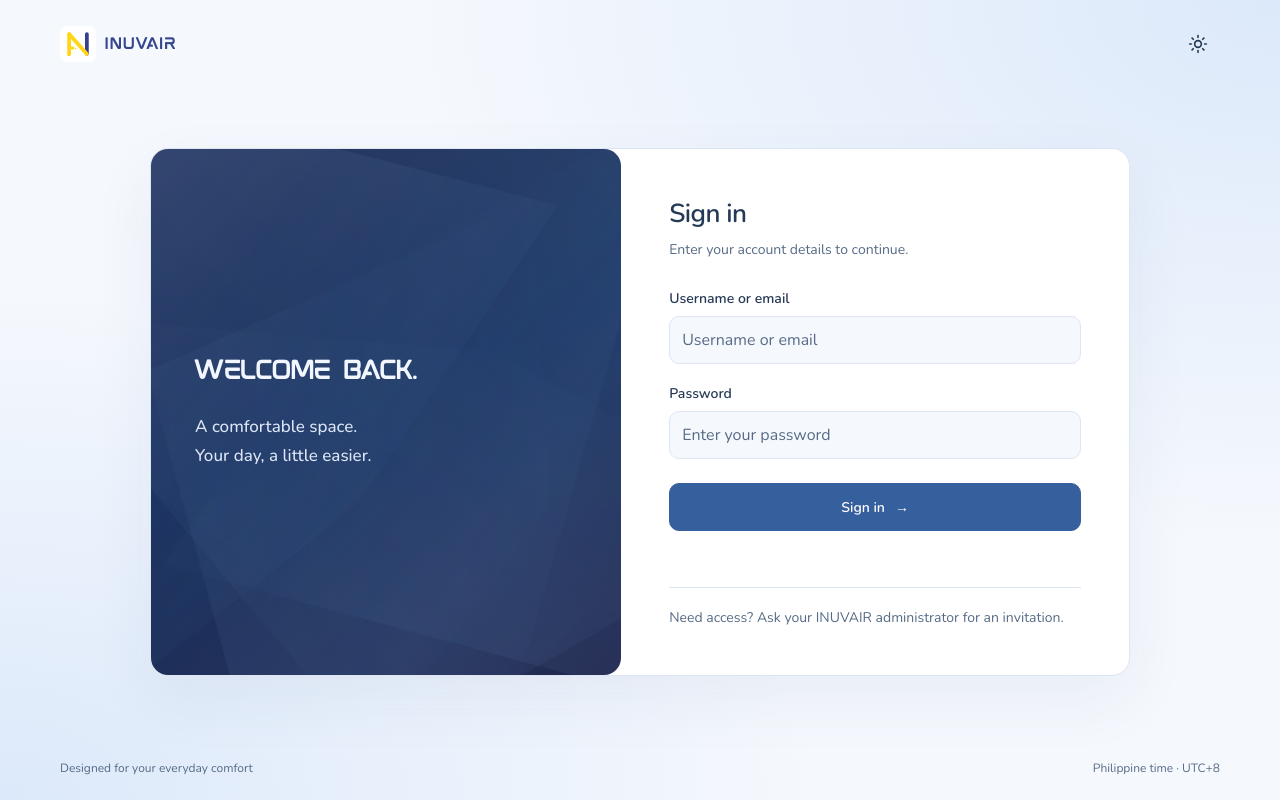
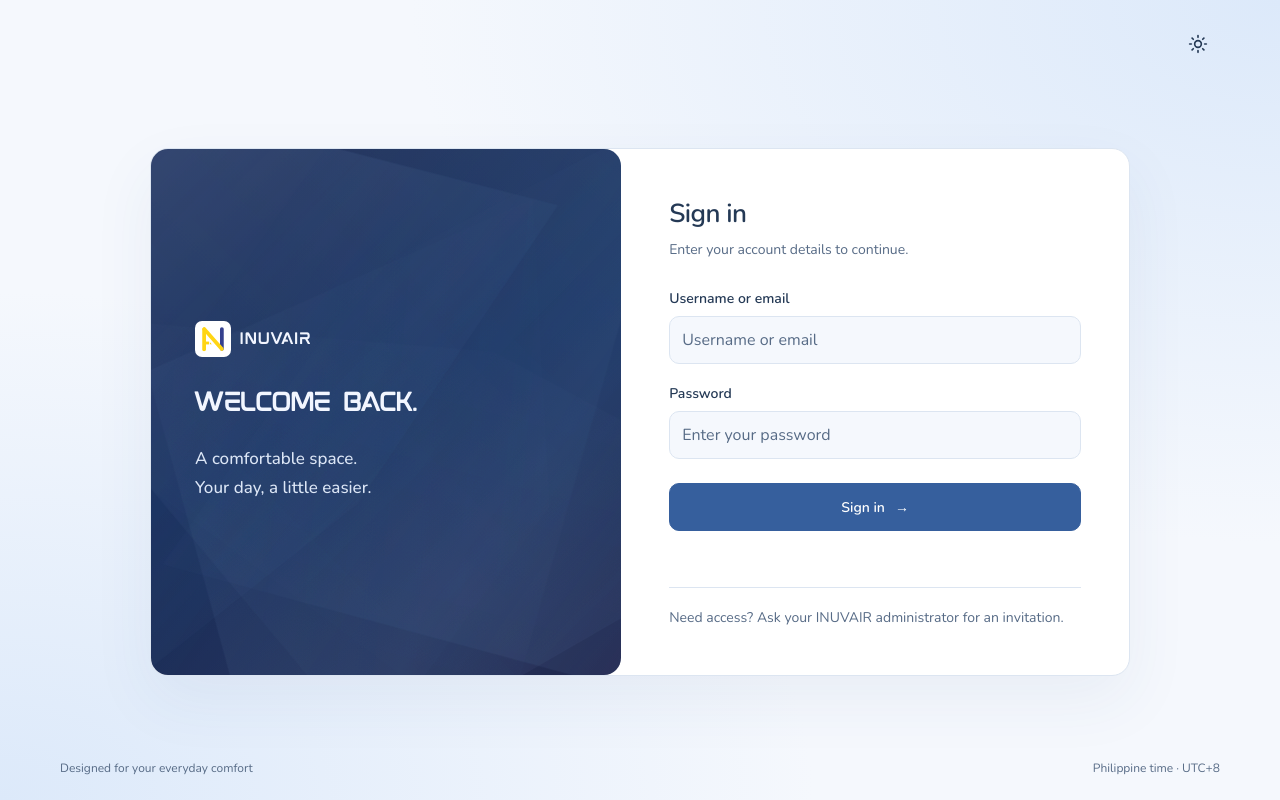
Before and after one commit to chiii321/Aircon, a plain HTML site: page web/login.html in a window 1280 px wide. Drawn offline with Linux system fonts and the light colour scheme; a script that the page names is missing.

Commit message:
Move login brand into welcome panel

```diff
--- a/web/auth.css
+++ b/web/auth.css
@@ -3,6 +3,9 @@ body { min-height:100dvh; display:flex; flex-direction:column; background:radial
 .public-header,.public-footer { width:min(1160px,calc(100% - 64px)); margin:0 auto; display:flex; align-items:center; justify-content:space-between; gap:20px; }
 .public-header { min-height:88px; }
 .public-brand { display:flex; align-items:center; gap:9px; text-decoration:none; }
+[data-auth-mode="login"] .public-header { justify-content:flex-end; }
+[data-auth-mode="login"] .auth-intro .public-brand { align-self:flex-start; margin-bottom:28px; }
+[data-auth-mode="login"] .auth-intro .brand-name { color:#f2f6ff; }
 .header-link { font-size:14px; }
 .public-footer { padding:24px 0; font-size:12px; color:var(--muted); }
 .welcome-main,.auth-main { width:min(1040px,calc(100% - 64px)); margin:auto; padding:64px 0; flex:1; display:grid; align-content:center; align-items:center; gap:72px; grid-template-columns:1.15fr 1fr; }
--- a/web/login.html
+++ b/web/login.html
@@ -2,8 +2,8 @@
 <html lang="en">
 <head><script src="theme.js"></script><meta charset="utf-8"><meta name="viewport" content="width=device-width, initial-scale=1"><meta name="theme-color" content="#f5f6f8"><title>INUVAIR · Sign in</title><meta property="og:title" content="INUVAIR · Room climate control"><meta property="og:description" content="A calm place to monitor your air conditioning controllers."><meta property="og:image" content="https://inuvair.tech/assets/inuvair-og-banner-v5.png"><meta name="twitter:card" content="summary_large_image"><meta name="twitter:image" content="https://inuvair.tech/assets/inuvair-og-banner-v5.png"><link rel="icon" type="image/svg+xml" href="assets/inuvair-logo-light-v2.svg"><link rel="apple-touch-icon" href="assets/inuvair-logo.png"><link rel="stylesheet" href="auth.css"></head>
 <body class="auth-page" data-auth-mode="login">
-  <header class="public-header"><a class="public-brand" href="index.html"><span class="logo-box"><img class="brand-symbol" src="assets/inuvair-logo-light-v2.svg" alt=""></span><span class="brand-name">INUVAIR</span></a><button id="theme-toggle" class="theme-toggle" type="button" hidden>Dark mode</button></header>
-  <main class="auth-main"><section class="auth-intro"><div class="crystal-texture" aria-hidden="true"><span></span><span></span><span></span><span></span><span></span></div><h1>Welcome back.</h1><p>A comfortable space.<br>Your day, a little easier.</p></section><section class="form-card"><h2>Sign in</h2><p>Enter your account details to continue.</p><form id="auth-form"><label for="email">Username or email</label><input id="email" name="email" type="text" autocomplete="username" placeholder="Username or email" required><label for="password">Password</label><input id="password" name="password" type="password" autocomplete="current-password" placeholder="Enter your password" required><button class="form-submit" type="submit">Sign in <span aria-hidden="true">→</span></button><p id="auth-status" class="form-status" role="status" aria-live="polite"></p></form><div class="form-footer">Need access? Ask your INUVAIR administrator for an invitation.</div></section></main>
+  <header class="public-header"><button id="theme-toggle" class="theme-toggle" type="button" hidden>Dark mode</button></header>
+  <main class="auth-main"><section class="auth-intro"><div class="crystal-texture" aria-hidden="true"><span></span><span></span><span></span><span></span><span></span></div><a class="public-brand" href="index.html"><span class="logo-box"><img class="brand-symbol" src="assets/inuvair-logo-light-v2.svg" alt=""></span><span class="brand-name">INUVAIR</span></a><h1>Welcome back.</h1><p>A comfortable space.<br>Your day, a little easier.</p></section><section class="form-card"><h2>Sign in</h2><p>Enter your account details to continue.</p><form id="auth-form"><label for="email">Username or email</label><input id="email" name="email" type="text" autocomplete="username" placeholder="Username or email" required><label for="password">Password</label><input id="password" name="password" type="password" autocomplete="current-password" placeholder="Enter your password" required><button class="form-submit" type="submit">Sign in <span aria-hidden="true">→</span></button><p id="auth-status" class="form-status" role="status" aria-live="polite"></p></form><div class="form-footer">Need access? Ask your INUVAIR administrator for an invitation.</div></section></main>
   <footer class="public-footer"><span>Designed for your everyday comfort</span><span>Philippine time · UTC+8</span></footer>
   <script type="module" src="auth.js"></script>
 </body>
```
